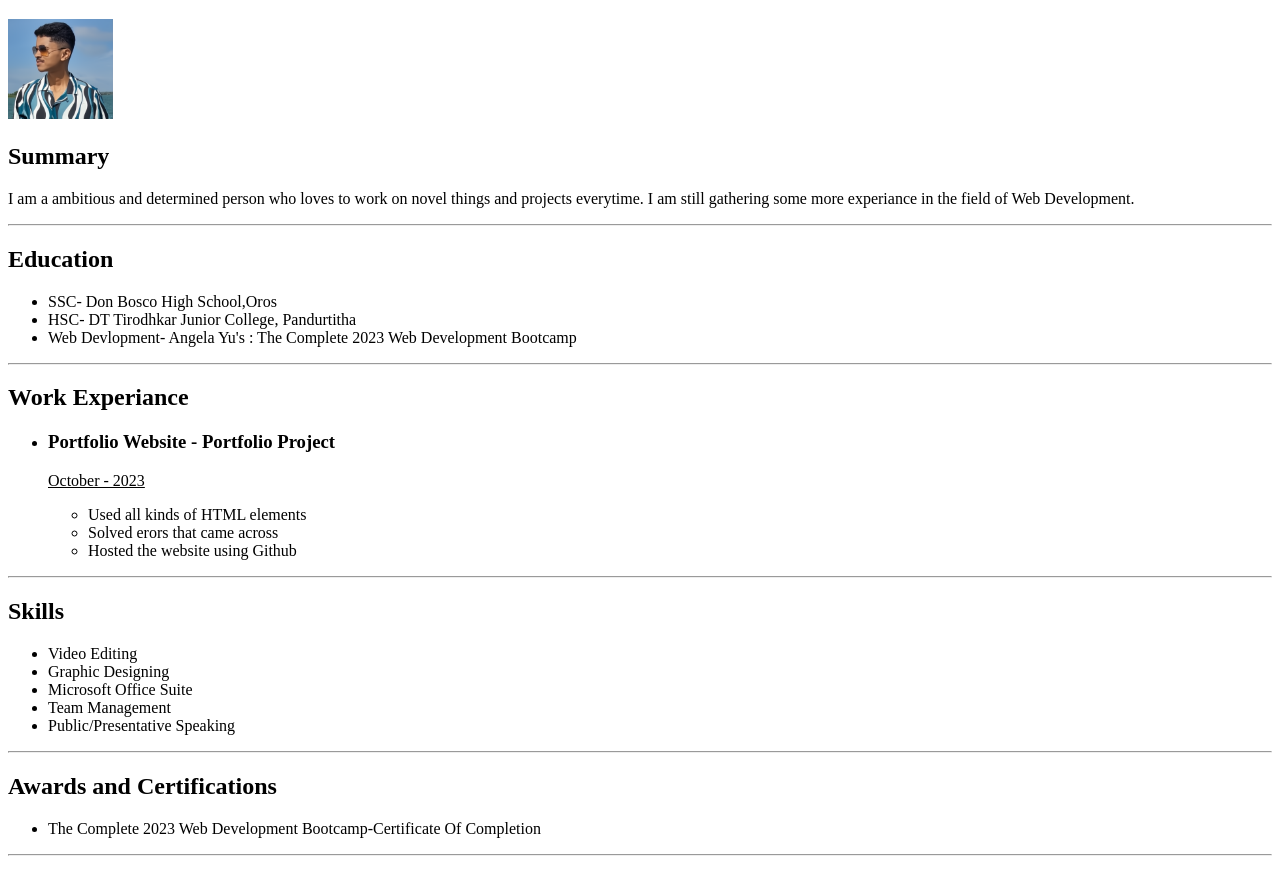
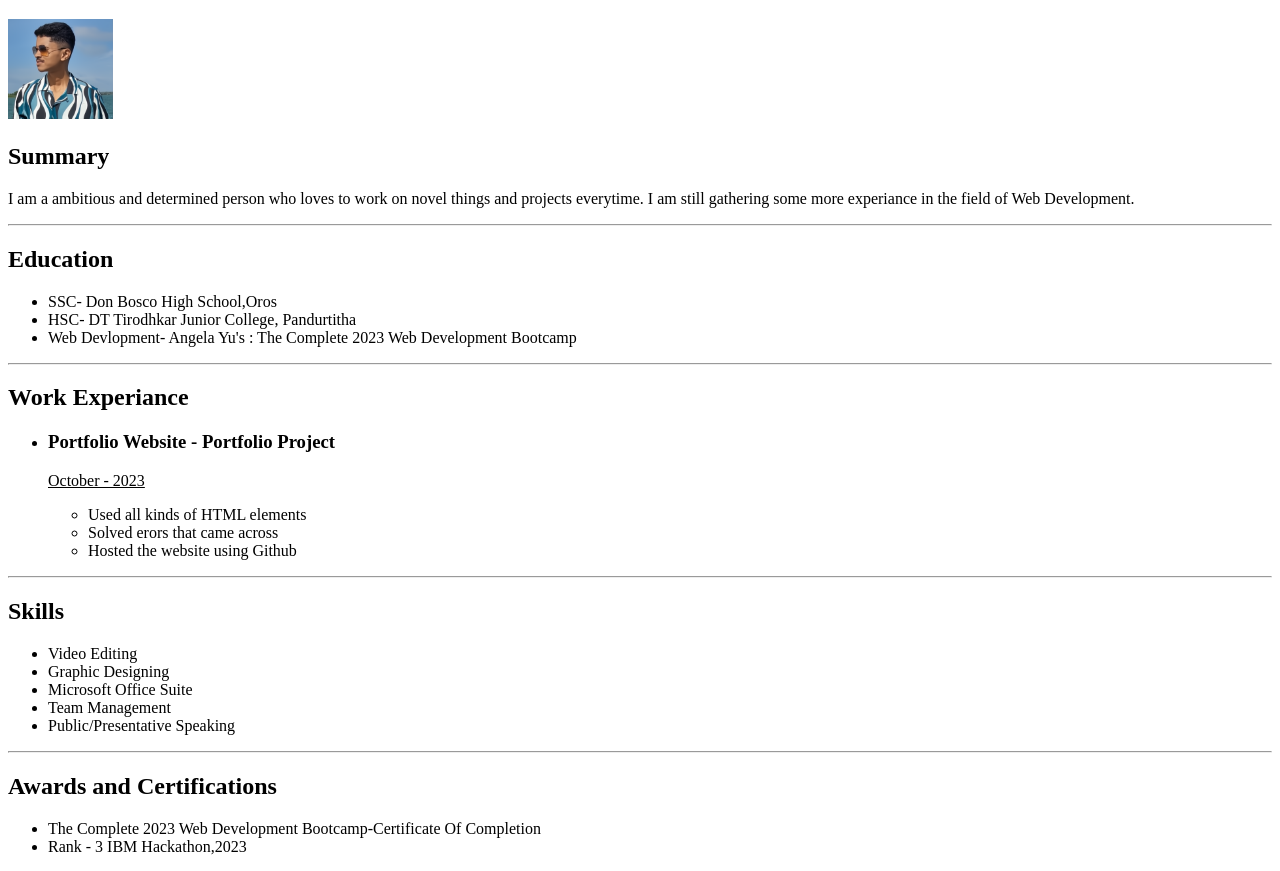
Before and after one commit to Sawant-Suyash/Html-Portfolio, a plain HTML site: page index.html in a window 1280 px wide. Shown: the part 61-932 px from the top of the page. Drawn offline with Linux system fonts and the light colour scheme.

Commit message:
Update Info

```diff
--- a/index.html
+++ b/index.html
@@ -1,8 +1,6 @@
 <!DOCTYPE html>
 <html lang="en">
 <head>
-    <meta charset="UTF-8">
-    <meta name="viewport" content="width=device-width, initial-scale=1.0">
     <title>My Resume</title>
 </head>
 <body>
@@ -39,6 +37,7 @@
         <h2>Awards and Certifications</h2>
         <ul>
             <li>The Complete 2023 Web Development Bootcamp-Certificate Of Completion</li>
+            <li>Rank - 3 IBM Hackathon,2023</li>
         </ul><hr>
         <h2>More Information</h2>
         <ul>
```
